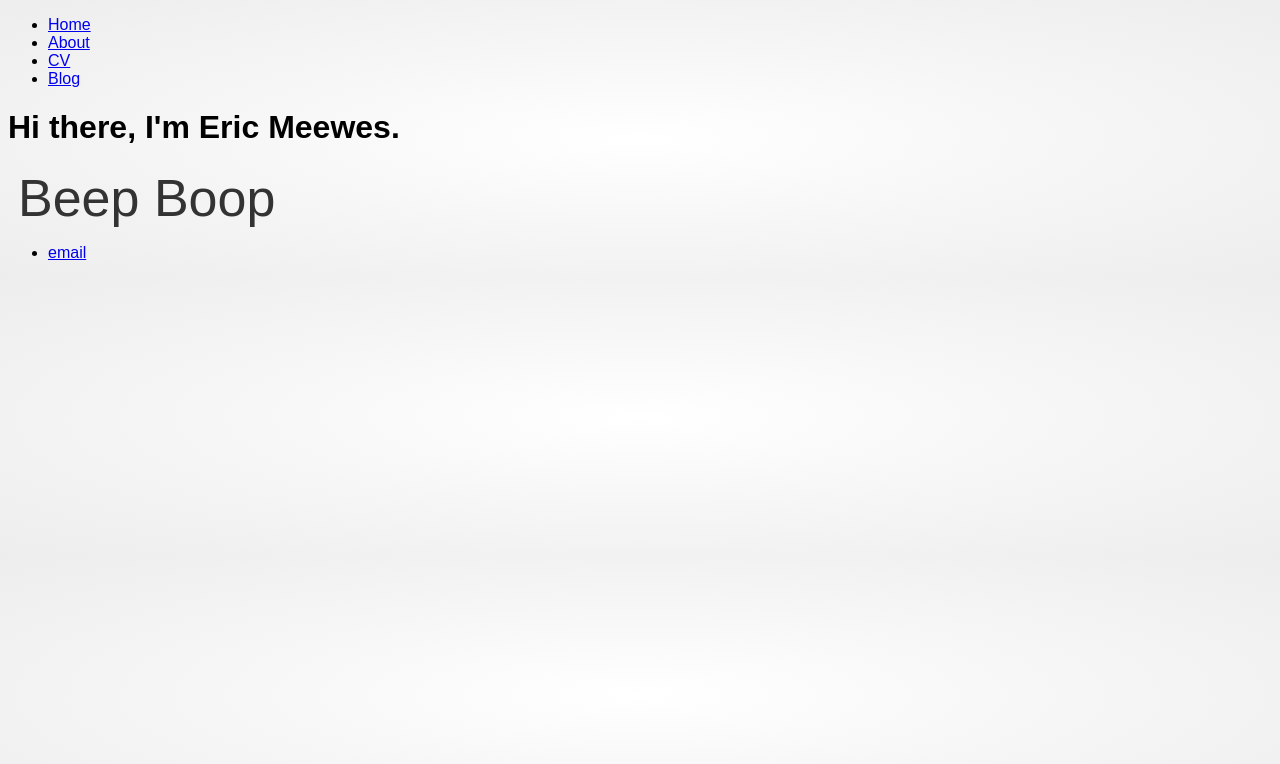
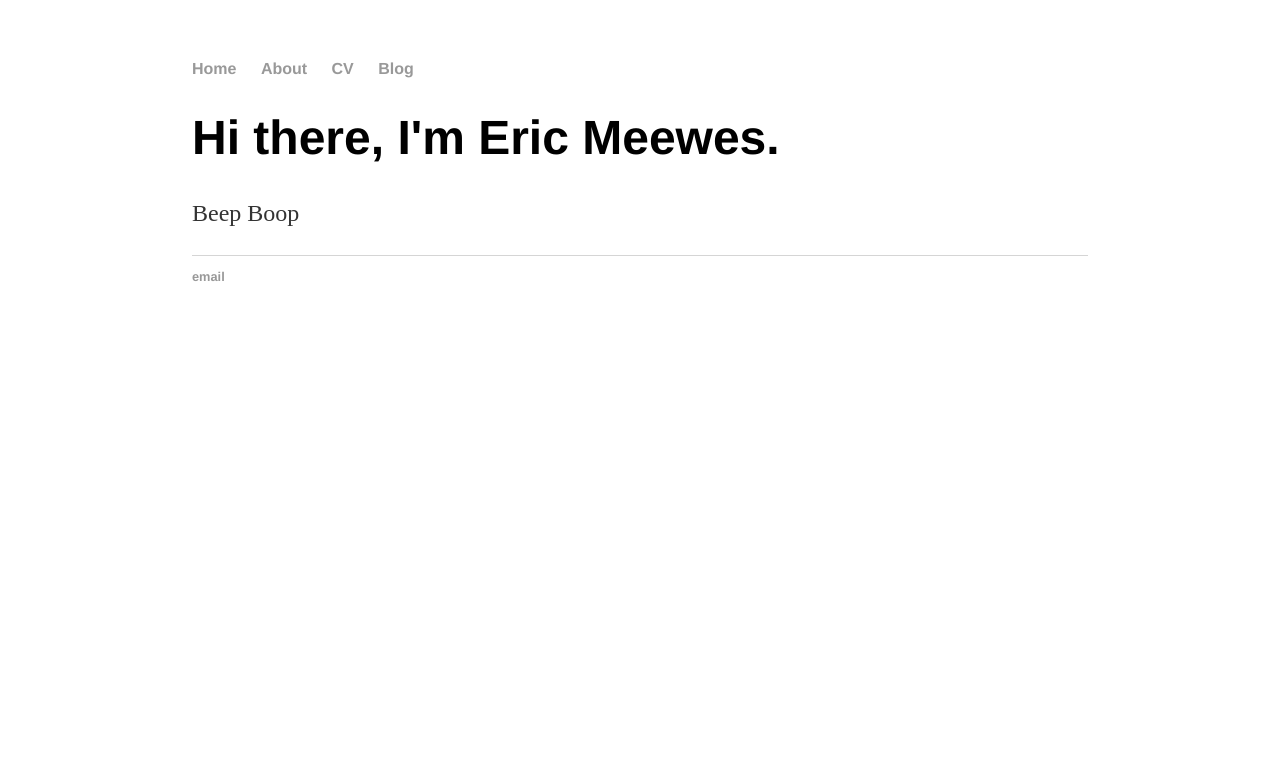
Before and after one commit to emeewes/emeewes.github.io, a Jekyll site: the page built from index.html, in a window 1280 px wide. Shown: the top 764 px of the page. Built offline with Jekyll 4.4.1, drawn with Linux system fonts in a browser that asks for light colours.

Commit message:
Update main.css

```diff
--- a/css/main.css
+++ b/css/main.css
@@ -1,62 +1,43 @@
-@charset "UTF-8";
-/* CSS Document */
-
 body {
-	font-family: 'Source Sans Pro', sans-serif;
-	background: rgba(255,255,255,1);
-	background: -moz-radial-gradient(center, ellipse cover, rgba(255,255,255,1) 0%, rgba(246,246,246,1) 47%, rgba(237,237,237,1) 100%);
-	background: -webkit-gradient(radial, center center, 0px, center center, 100%, color-stop(0%, rgba(255,255,255,1)), color-stop(47%, rgba(246,246,246,1)), color-stop(100%, rgba(237,237,237,1)));
-	background: -webkit-radial-gradient(center, ellipse cover, rgba(255,255,255,1) 0%, rgba(246,246,246,1) 47%, rgba(237,237,237,1) 100%);
-	background: -o-radial-gradient(center, ellipse cover, rgba(255,255,255,1) 0%, rgba(246,246,246,1) 47%, rgba(237,237,237,1) 100%);
-	background: -ms-radial-gradient(center, ellipse cover, rgba(255,255,255,1) 0%, rgba(246,246,246,1) 47%, rgba(237,237,237,1) 100%);
-	background: radial-gradient(ellipse at center, rgba(255,255,255,1) 0%, rgba(246,246,246,1) 47%, rgba(237,237,237,1) 100%);
-	filter: progid:DXImageTransform.Microsoft.gradient( startColorstr='#ffffff', endColorstr='#ededed', GradientType=1 );
+    margin: 60px auto;
+    width: 70%;
 }
-#container {
-	width:600px;
-	margin:auto;
-	padding-top:100px;
+nav ul, footer ul {
+    font-family:'Helvetica', 'Arial', 'Sans-Serif';
+    padding: 0px;
+    list-style: none;
+    font-weight: bold;
+}
+nav ul li, footer ul li {
+    display: inline;
+    margin-right: 20px;
+}
+a {
+    text-decoration: none;
+    color: #999;
+}
+a:hover {
+    text-decoration: underline;
+}
+h1 {
+    font-size: 3em;
+    font-family:'Helvetica', 'Arial', 'Sans-Serif';
 }
 p {
-	color:#555555;
-	font-weight:700;
-	font-size:60px;
-	animation: type 3s steps(60, end);
-	overflow:hidden;
-	margin: 10px 0 0 10px;
-  	white-space: nowrap;
-  	width: 30em;
+    font-size: 1.5em;
+    line-height: 1.4em;
+    color: #333;
 }
-p:nth-child(2) {
-	color:#333333;
-	font-weight:200;
-	font-size:52px;
-	animation: type2 3s steps(60, end);
-	width:450px;
-}
-#ask {
-	width:400px;
-	margin:auto;
-	margin-top:100px;
-	background: rgba(179,220,237,1);
-	background: -moz-linear-gradient(top, rgba(179,220,237,1) 0%, rgba(41,184,229,1) 50%, rgba(188,224,238,1) 100%);
-	background: -webkit-gradient(left top, left bottom, color-stop(0%, rgba(179,220,237,1)), color-stop(50%, rgba(41,184,229,1)), color-stop(100%, rgba(188,224,238,1)));
-	background: -webkit-linear-gradient(top, rgba(179,220,237,1) 0%, rgba(41,184,229,1) 50%, rgba(188,224,238,1) 100%);
-	background: -o-linear-gradient(top, rgba(179,220,237,1) 0%, rgba(41,184,229,1) 50%, rgba(188,224,238,1) 100%);
-	background: -ms-linear-gradient(top, rgba(179,220,237,1) 0%, rgba(41,184,229,1) 50%, rgba(188,224,238,1) 100%);
-	background: linear-gradient(to bottom, rgba(179,220,237,1) 0%, rgba(41,184,229,1) 50%, rgba(188,224,238,1) 100%);
-	filter: progid:DXImageTransform.Microsoft.gradient( startColorstr='#b3dced', endColorstr='#bce0ee', GradientType=0 );
-}
-@keyframes type{
-  from { width: 0; }
+footer {
+    border-top: 1px solid #d5d5d5;
+    font-size: .8em;
 }
 
-@keyframes type2{
-  0%{width: 0;}
-  50%{width: 0;}
-  100%{ width: 100; }
+ul.posts {
+    margin: 20px auto 40px;
+    font-size: 1.5em;
 }
 
-@keyframes blink{
-  to{opacity: .0;}
+ul.posts li {
+    list-style: none;
 }
```
